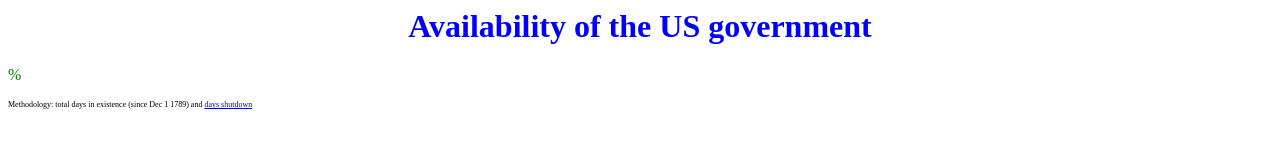
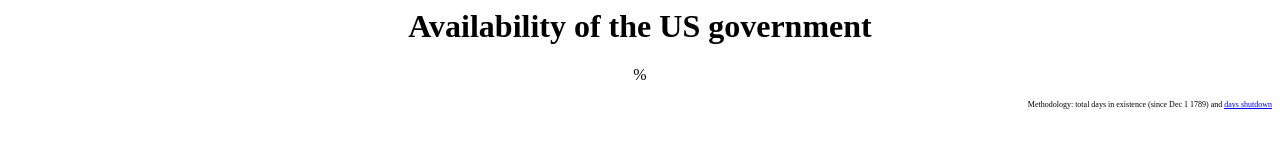
Before and after one commit to greg-dryke/us-govt-availability, a plain HTML site: page index.html in a window 1280 px wide. Drawn offline with Linux system fonts and the light colour scheme.

Commit message:
Updating availability of US government

```diff
--- a/index.html
+++ b/index.html
@@ -1 +1 @@
-<html> <!-- https://stackoverflow.com/questions/7763327/how-to-calculate-date-difference-in-javascript Just get current, Dec 1 1789, quick diff, curl https://raw.githubusercontent.com/greg-dryke/us-govt-availability/trunk/down_days.txt and update or screw it, just do it all in an acton and update the index :D --> <head> </head> <body> <h1 style="color:blue;text-align:center;">Availability of the US government</h1> <p style="color:green;">%</p> <p style="color:black; font-size:0.5em;">Methodology: total days in existence (since Dec 1 1789) and <a href="https://en.wikipedia.org/wiki/Government_shutdowns_in_the_United_States">days shutdown</a></p> </body>
+<html> <!-- https://stackoverflow.com/questions/7763327/how-to-calculate-date-difference-in-javascript Just get current, Dec 1 1789, quick diff, curl https://raw.githubusercontent.com/greg-dryke/us-govt-availability/trunk/down_days.txt and update or screw it, just do it all in an acton and update the index :D --> <head> <link rel="stylesheet" href="styles.css" id="theme-link"> </head> <body> <h1 style="text-align:center;">Availability of the US government</h1> <p style="text-align:center">%</p> <p style="font-size:0.5em;text-align:right;">Methodology: total days in existence (since Dec 1 1789) and <a href="https://en.wikipedia.org/wiki/Government_shutdowns_in_the_United_States">days shutdown</a></p> </body>
```
